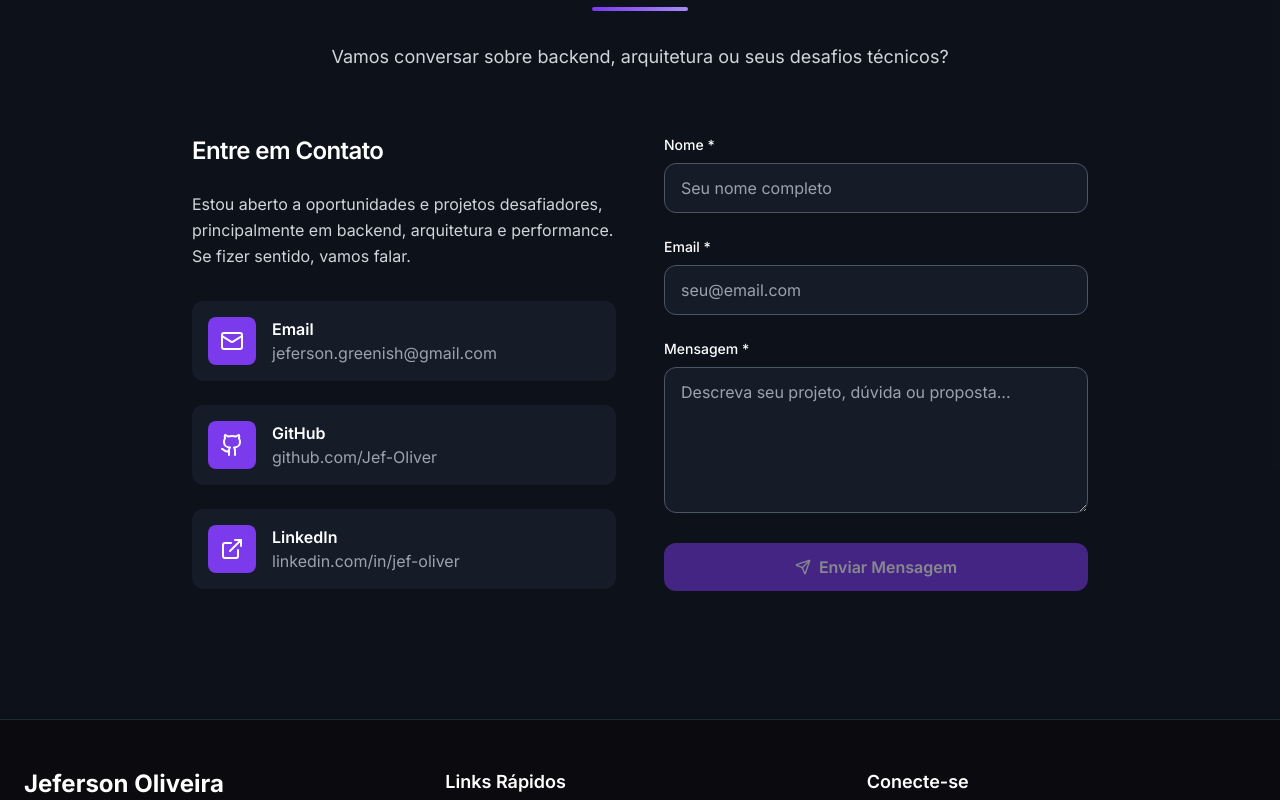
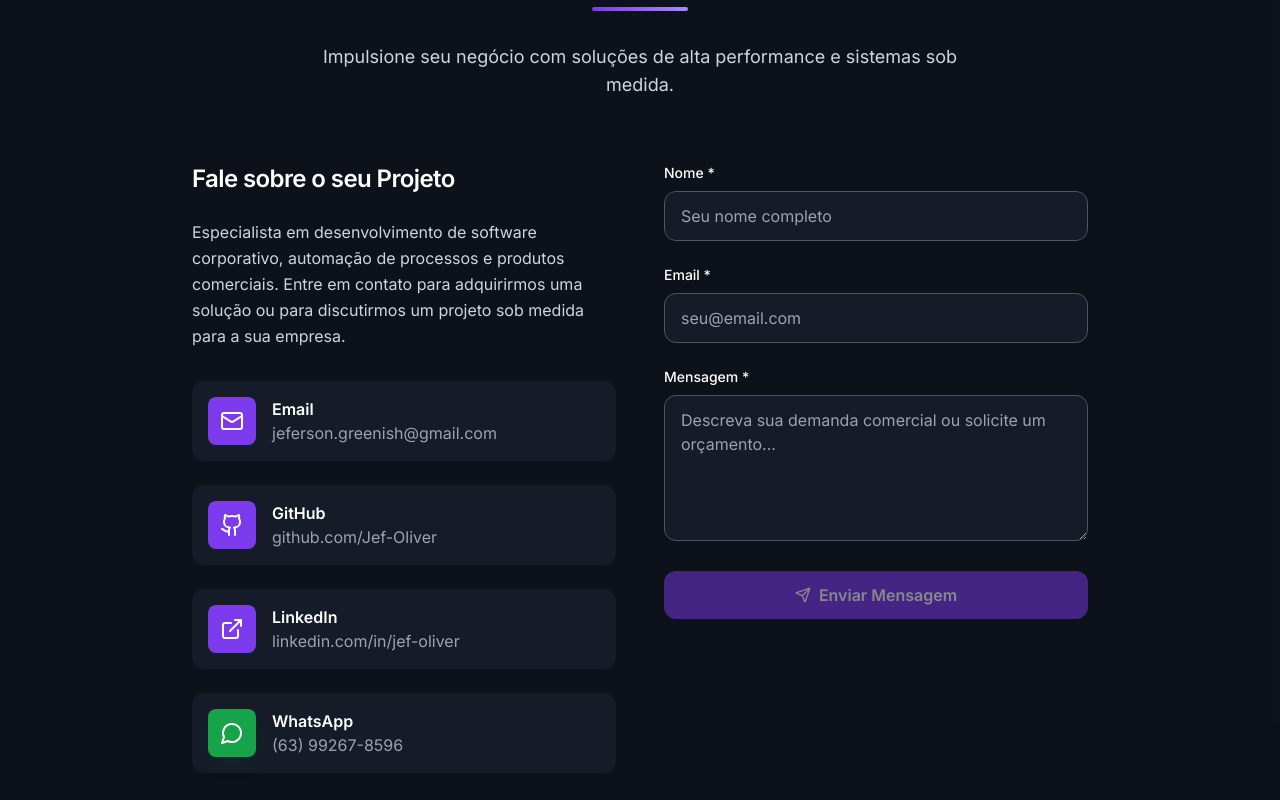
Before and after one commit to Jef-Oliver/portfolio, a Next.js app: page / in a window 1280 px wide. Shown: the part 7660-8460 px from the top of the page. Built offline with nearby package versions, Linux system fonts and the light colour scheme.

Commit message:
feat: reestruturação comercial, contato e whatsapp

```diff
--- a/components/sections/Contact.tsx
+++ b/components/sections/Contact.tsx
@@ -1,7 +1,7 @@
 'use client';
 
 import { useState } from 'react';
-import { Mail, Github, Send, CheckCircle, ExternalLink } from 'lucide-react';
+import { Mail, Github, Send, CheckCircle, ExternalLink, MessageCircle } from 'lucide-react';
 
 import { CONTACT } from '@/lib/constants';
 
@@ -20,7 +20,7 @@ export default function Contact() {
 
     await new Promise(resolve => setTimeout(resolve, 1000));
 
-    const subject = encodeURIComponent(`Contato de ${formData.name}`);
+    const subject = encodeURIComponent(`Contato Comercial/Orçamento: ${formData.name}`);
     const body = encodeURIComponent(`Nome: ${formData.name}\nEmail: ${formData.email}\n\nMensagem:\n${formData.message}`);
     const mailtoLink = `mailto:${CONTACT.email}?subject=${subject}&body=${body}`;
 
@@ -46,10 +46,10 @@ export default function Contact() {
     <section id="contato" className="section-padding bg-gray-900/50">
       <div className="container">
         <div className="text-center mb-16">
-          <h2 className="heading-lg text-light mb-4">Vamos Conversar</h2>
+          <h2 className="heading-lg text-light mb-4">Solicite um Orçamento</h2>
           <div className="w-24 h-1 bg-gradient-to-r from-purple-primary to-purple-light mx-auto rounded-full mb-8"></div>
           <p className="text-gray-300 text-lg max-w-2xl mx-auto">
-            Vamos conversar sobre backend, arquitetura ou seus desafios técnicos?
+            Impulsione seu negócio com soluções de alta performance e sistemas sob medida.
           </p>
         </div>
 
@@ -58,10 +58,9 @@ export default function Contact() {
             {/* Contact Info */}
             <div className="space-y-8">
               <div>
-                <h3 className="heading-sm text-light mb-6">Entre em Contato</h3>
+                <h3 className="heading-sm text-light mb-6">Fale sobre o seu Projeto</h3>
                 <p className="text-gray-300 mb-8 leading-relaxed">
-                  Estou aberto a oportunidades e projetos desafiadores, principalmente
-                  em backend, arquitetura e performance. Se fizer sentido, vamos falar.
+                  Especialista em desenvolvimento de software corporativo, automação de processos e produtos comerciais. Entre em contato para adquirirmos uma solução ou para discutirmos um projeto sob medida para a sua empresa.
                 </p>
               </div>
 
@@ -109,6 +108,22 @@ export default function Contact() {
                   <div>
                     <h4 className="text-light font-semibold">LinkedIn</h4>
                     <p className="text-gray-400">linkedin.com/in/jef-oliver</p>
+                  </div>
+                </a>
+
+                <a
+                  href={`https://wa.me/${CONTACT.whatsapp}?text=Olá,%20tenho%20interesse%20em%20um%20projeto%2Fproduto.`}
+                  target="_blank"
+                  rel="noopener noreferrer"
+                  className="flex items-center gap-4 p-4 bg-gray-800/50 rounded-xl hover:bg-green-600/10 transition-all duration-300 group focus:outline-none focus:ring-2 focus:ring-green-500 focus:ring-offset-2 focus:ring-offset-gray-900"
+                  aria-label="Falar no WhatsApp"
+                >
+                  <div className="flex-shrink-0 w-12 h-12 bg-green-600 rounded-lg flex items-center justify-center group-hover:scale-110 transition-transform shadow-lg shadow-green-900/20">
+                    <MessageCircle className="w-6 h-6 text-white" />
+                  </div>
+                  <div>
+                    <h4 className="text-light font-semibold">WhatsApp</h4>
+                    <p className="text-gray-400">(63) 99267-8596</p>
                   </div>
                 </a>
               </div>
@@ -168,7 +183,7 @@ export default function Contact() {
                     disabled={isSubmitting}
                     rows={5}
                     className="w-full px-4 py-3 bg-gray-800/50 border border-gray-600 rounded-xl text-light placeholder-gray-400 focus:outline-none focus:ring-2 focus:ring-purple-primary focus:border-transparent transition-all duration-300 disabled:opacity-50 resize-vertical"
-                    placeholder="Descreva seu projeto, dúvida ou proposta..."
+                    placeholder="Descreva sua demanda comercial ou solicite um orçamento..."
                     aria-describedby="message-help"
                   />
                   <span id="message-help" className="sr-only">Digite sua mensagem detalhada</span>
--- a/components/sections/LinkedInProjects.tsx
+++ b/components/sections/LinkedInProjects.tsx
@@ -22,14 +22,21 @@ export default function LinkedInProjects() {
             {featuredProjects.map((project) => (
               <div key={project.id} className="bg-gray-800/50 backdrop-blur-sm border border-gray-700/50 rounded-2xl p-6 hover:bg-gray-800/70 transition-all duration-300">
                 {/* Project Header */}
-                <div className="flex items-center gap-3 mb-4">
-                  <div className="w-12 h-12 bg-purple-600 rounded-lg flex items-center justify-center">
-                    <Briefcase className="w-6 h-6 text-white" />
+                <div className="flex items-start justify-between mb-4">
+                  <div className="flex items-center gap-3">
+                    <div className="w-12 h-12 bg-purple-600 rounded-lg flex items-center justify-center flex-shrink-0">
+                      <Briefcase className="w-6 h-6 text-white" />
+                    </div>
+                    <div>
+                      <h3 className="text-lg font-semibold text-light">{project.title}</h3>
+                      <p className="text-sm text-gray-400">{project.category}</p>
+                    </div>
                   </div>
-                  <div>
-                    <h3 className="text-lg font-semibold text-light">{project.title}</h3>
-                    <p className="text-sm text-gray-400">{project.category}</p>
-                  </div>
+                  {project.commercial && (
+                    <div className={`px-3 py-1 rounded-full text-xs font-semibold whitespace-nowrap ${project.commercial.status === 'Vendido' ? 'bg-green-500/20 text-green-400 border border-green-500/30' : 'bg-blue-500/20 text-blue-400 border border-blue-500/30'}`}>
+                      {project.commercial.status}
+                    </div>
+                  )}
                 </div>
 
                 {/* Project Description */}
@@ -90,7 +97,29 @@ export default function LinkedInProjects() {
                 ) : null}
 
                 {/* Project Actions */}
-                <div className="flex gap-3">
+                <div className="flex flex-col gap-4">
+                  {project.commercial && (
+                    <a
+                      href="#contato"
+                      onClick={() => {
+                        setTimeout(() => {
+                          const msgInput = document.getElementById('message') as HTMLTextAreaElement;
+                          if (msgInput) {
+                            msgInput.value = `Olá Jeferson, tenho interesse em desenvolver um sistema similar ao "${project.title}". Podemos conversar sobre um orçamento?`;
+                            // Trigger change event if using React state
+                            const event = new Event('input', { bubbles: true });
+                            msgInput.dispatchEvent(event);
+                          }
+                        }, 100);
+                      }}
+                      className="w-full bg-gradient-to-r from-purple-600 to-blue-600 hover:from-purple-500 hover:to-blue-500 text-white font-medium py-3 px-4 rounded-xl flex items-center justify-center gap-2 transition-all duration-300 shadow-lg hover:scale-[1.02]"
+                    >
+                      <Zap className="w-5 h-5" />
+                      {project.commercial.ctaText}
+                    </a>
+                  )}
+
+                  <div className="flex flex-wrap gap-4">
                   {project.linkedinUrl && (
                     <a
                       href={project.linkedinUrl}
@@ -126,6 +155,7 @@ export default function LinkedInProjects() {
                       Demo
                     </a>
                   )}
+                  </div>
                 </div>
               </div>
             ))}
--- a/lib/constants.ts
+++ b/lib/constants.ts
@@ -45,6 +45,7 @@ export const CONTACT = {
   linkedinProjects:
     'https://www.linkedin.com/in/jeefisantos/details/projects/?profileUrn=urn%3Ali%3Afsd_profile%3AACoAACc5gSoBmGoDQ8V0NvIXh_ekT6s3KOtELWc',
   resumePath: '/CV-JEFERSON-DE-OLIVEIRA-SANTOS.pdf',
+  whatsapp: '5563992678596',
 } as const;
 
 import {
```
Also changed, not shown: data/projects.ts (+21 -0 lines), public/projects-images/espolio.png (added), public/projects-images/sist.png (added).
